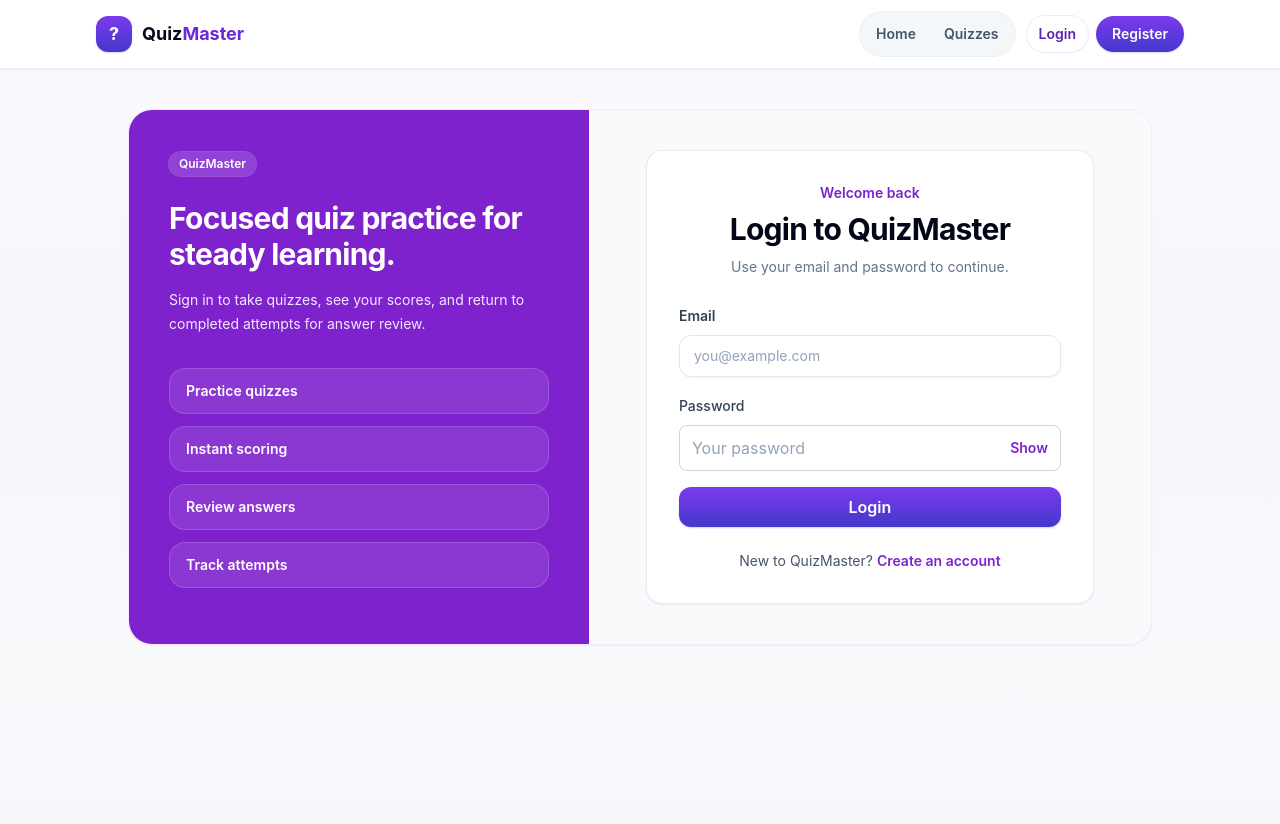
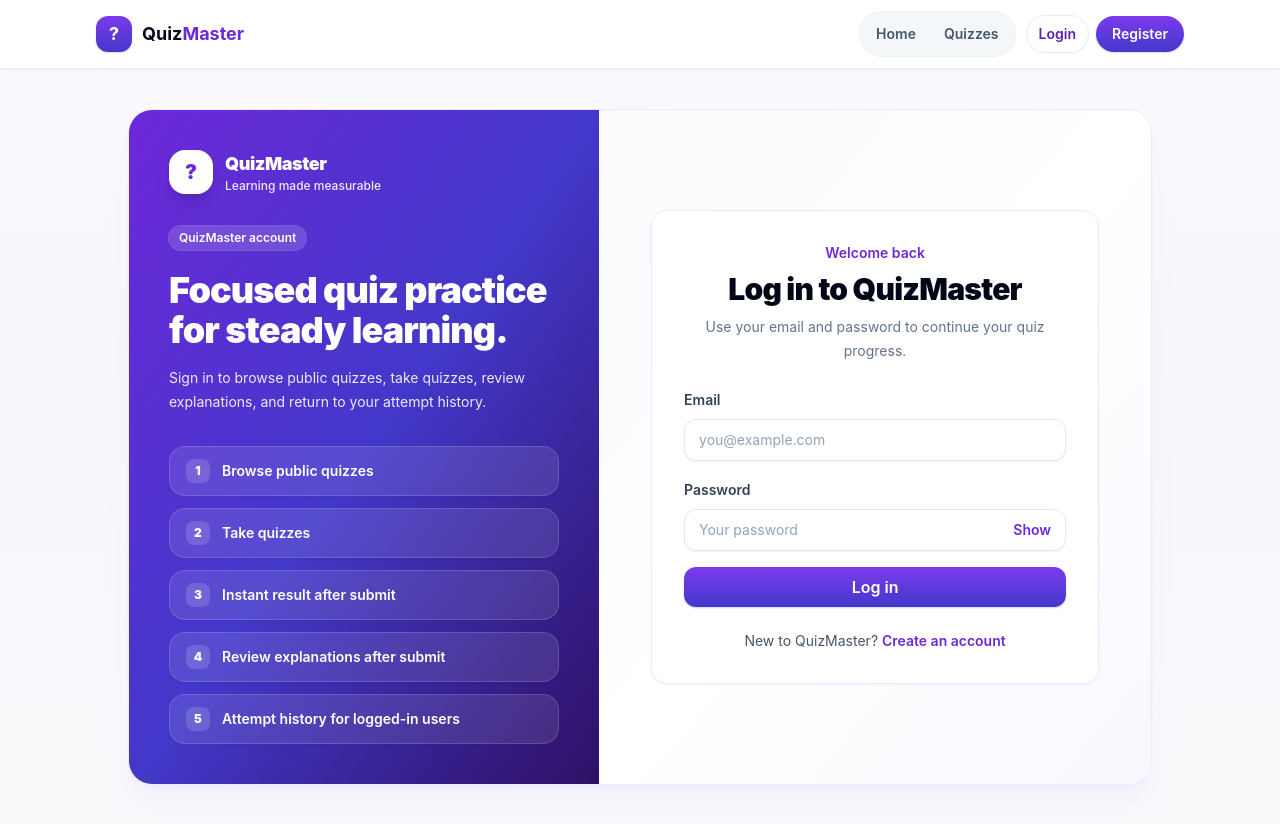
Before and after one commit to nguyenhdung2006/Quiz-Master, a React (Vite) app in the folder frontend/: page /login in a window 1280 px wide. Before the commit the page ends 800 px from the top, so only its background shows below. Built offline with nearby package versions, Linux system fonts and the light colour scheme; no server answers.

Commit message:
Polish auth pages

```diff
--- a/frontend/src/components/auth/AuthShell.jsx
+++ b/frontend/src/components/auth/AuthShell.jsx
@@ -1,33 +1,61 @@
 import Badge from "../ui/Badge.jsx";
 import Card from "../ui/Card.jsx";
 
-const highlights = ["Practice quizzes", "Instant scoring", "Review answers", "Track attempts"];
+const highlights = [
+  "Browse public quizzes",
+  "Take quizzes",
+  "Instant result after submit",
+  "Review explanations after submit",
+  "Attempt history for logged-in users",
+];
 
 export default function AuthShell({ children, description, eyebrow, footer, title }) {
   return (
-    <section className="mx-auto grid max-w-5xl overflow-hidden rounded-3xl border border-purple-100 bg-white shadow-sm lg:grid-cols-[0.9fr_1.1fr]">
-      <aside className="bg-purple-700 p-8 text-white lg:p-10">
-        <Badge className="bg-white/15 text-white ring-white/20" variant="neutral">
-          QuizMaster
-        </Badge>
-        <h2 className="mt-6 text-3xl font-bold tracking-tight">Focused quiz practice for steady learning.</h2>
-        <p className="mt-4 text-sm leading-6 text-purple-100">
-          Sign in to take quizzes, see your scores, and return to completed attempts for answer review.
-        </p>
-        <div className="mt-8 grid gap-3 sm:grid-cols-2 lg:grid-cols-1">
-          {highlights.map((item) => (
-            <div key={item} className="rounded-2xl border border-white/15 bg-white/10 px-4 py-3 text-sm font-semibold">
-              {item}
+    <section className="mx-auto grid max-w-5xl overflow-hidden rounded-3xl border border-violet-100 bg-white shadow-xl shadow-violet-100/60 lg:grid-cols-[0.92fr_1.08fr]">
+      <aside className="bg-gradient-to-br from-violet-700 via-indigo-700 to-violet-950 p-7 text-white sm:p-8 lg:p-10">
+        <div>
+          <div className="flex items-center gap-3">
+            <span className="flex h-11 w-11 items-center justify-center rounded-2xl bg-white text-xl font-black text-violet-700 shadow-lg shadow-violet-950/20">
+              ?
+            </span>
+            <div>
+              <p className="text-lg font-black tracking-tight">QuizMaster</p>
+              <p className="text-xs font-medium text-violet-100">Learning made measurable</p>
             </div>
-          ))}
+          </div>
+
+          <Badge className="mt-8 bg-white/15 text-white ring-white/20" variant="neutral">
+            QuizMaster account
+          </Badge>
+
+          <h2 className="mt-5 max-w-sm text-3xl font-black tracking-tight sm:text-4xl">
+            Focused quiz practice for steady learning.
+          </h2>
+          <p className="mt-4 max-w-md text-sm leading-6 text-violet-100">
+            Sign in to browse public quizzes, take quizzes, review explanations, and return to your attempt history.
+          </p>
+
+          <div className="mt-8 grid gap-3 sm:grid-cols-2 lg:grid-cols-1">
+            {highlights.map((item, index) => (
+              <div
+                key={item}
+                className="flex items-center gap-3 rounded-2xl border border-white/15 bg-white/10 px-4 py-3 text-sm font-semibold text-white shadow-sm shadow-violet-950/10"
+              >
+                <span className="flex h-6 w-6 shrink-0 items-center justify-center rounded-lg bg-white/15 text-xs font-black text-white">
+                  {index + 1}
+                </span>
+                {item}
+              </div>
+            ))}
+          </div>
         </div>
       </aside>
 
-      <div className="flex items-center justify-center bg-slate-50 p-5 sm:p-8 lg:p-10">
-        <Card className="w-full max-w-md shadow-md" padding="xl">
+      <div className="flex items-center justify-center bg-gradient-to-br from-slate-50 via-white to-violet-50/60 p-5 sm:p-8 lg:p-10">
+        <Card className="w-full max-w-md border-violet-100 shadow-lg shadow-violet-100/70" padding="xl">
           <div className="space-y-2 text-center">
-            <p className="text-sm font-semibold text-purple-700">{eyebrow}</p>
-            <h1 className="text-3xl font-bold tracking-tight text-slate-950">{title}</h1>
+            <p className="text-sm font-semibold text-violet-700">{eyebrow}</p>
+            <h1 className="text-3xl font-black tracking-tight text-slate-950">{title}</h1>
             <p className="text-sm leading-6 text-slate-500">{description}</p>
           </div>
           <div className="mt-6">{children}</div>
--- a/frontend/src/pages/LoginPage.jsx
+++ b/frontend/src/pages/LoginPage.jsx
@@ -4,6 +4,19 @@ import { useAuth } from "../auth/AuthContext.jsx";
 import AuthShell from "../components/auth/AuthShell.jsx";
 import Button from "../components/ui/Button.jsx";
 import { Input } from "../components/ui/FormControls.jsx";
+
+function AuthAlert({ children, tone = "danger" }) {
+  const styles =
+    tone === "success"
+      ? "border-emerald-200 bg-emerald-50 text-emerald-700"
+      : "border-red-200 bg-red-50 text-red-700";
+
+  return (
+    <div className={`mb-4 rounded-2xl border px-4 py-3 text-sm font-medium leading-6 ${styles}`} role="alert">
+      {children}
+    </div>
+  );
+}
 
 export default function LoginPage() {
   const { login } = useAuth();
@@ -48,29 +61,21 @@ export default function LoginPage() {
 
   return (
     <AuthShell
-      description="Use your email and password to continue."
+      description="Use your email and password to continue your quiz progress."
       eyebrow="Welcome back"
-      title="Login to QuizMaster"
+      title="Log in to QuizMaster"
       footer={
         <p className="text-center text-sm text-slate-600">
           New to QuizMaster?{" "}
-          <Link to="/register" className="font-semibold text-purple-700 hover:text-purple-800">
+          <Link to="/register" className="font-semibold text-violet-700 transition hover:text-violet-800">
             Create an account
           </Link>
         </p>
       }
     >
-      {error && (
-        <div className="mb-4 rounded-xl border border-red-200 bg-red-50 px-4 py-3 text-sm leading-6 text-red-700">
-          {error}
-        </div>
-      )}
+      {error && <AuthAlert>{error}</AuthAlert>}
 
-      {!error && successMessage && (
-        <div className="mb-4 rounded-xl border border-emerald-200 bg-emerald-50 px-4 py-3 text-sm leading-6 text-emerald-700">
-          {successMessage}
-        </div>
-      )}
+      {!error && successMessage && <AuthAlert tone="success">{successMessage}</AuthAlert>}
 
       <form className="space-y-4" onSubmit={handleSubmit} noValidate>
         <Input
@@ -79,24 +84,27 @@ export default function LoginPage() {
           value={email}
           onChange={(event) => setEmail(event.target.value)}
           autoComplete="email"
+          disabled={submitting}
           placeholder="you@example.com"
         />
 
         <label className="block space-y-2">
-          <span className="text-sm font-medium text-slate-700">Password</span>
-          <div className="flex rounded-lg border border-slate-300 bg-white transition focus-within:border-purple-500 focus-within:ring-4 focus-within:ring-purple-100">
+          <span className="text-sm font-semibold text-slate-700">Password</span>
+          <div className="flex rounded-xl border border-slate-200 bg-white shadow-sm transition hover:border-slate-300 focus-within:border-violet-500 focus-within:ring-4 focus-within:ring-violet-100">
             <input
               type={showPassword ? "text" : "password"}
               value={password}
               onChange={(event) => setPassword(event.target.value)}
               autoComplete="current-password"
-              className="min-w-0 flex-1 rounded-l-lg px-3 py-2.5 text-slate-950 outline-none placeholder:text-slate-400"
+              disabled={submitting}
+              className="min-w-0 flex-1 rounded-l-xl px-3.5 py-2.5 text-sm text-slate-950 outline-none placeholder:text-slate-400 disabled:cursor-not-allowed disabled:bg-slate-50 disabled:text-slate-500"
               placeholder="Your password"
             />
             <button
               type="button"
+              disabled={submitting}
               onClick={() => setShowPassword((value) => !value)}
-              className="rounded-r-lg px-3 text-sm font-semibold text-purple-700 transition hover:bg-purple-50"
+              className="rounded-r-xl px-3.5 text-sm font-semibold text-violet-700 transition hover:bg-violet-50 focus:outline-none focus-visible:ring-4 focus-visible:ring-violet-100 disabled:cursor-not-allowed disabled:text-slate-400 disabled:hover:bg-transparent"
             >
               {showPassword ? "Hide" : "Show"}
             </button>
@@ -107,9 +115,10 @@ export default function LoginPage() {
           type="submit"
           disabled={submitting}
           className="w-full"
+          aria-busy={submitting}
           size="lg"
         >
-          {submitting ? "Logging in..." : "Login"}
+          {submitting ? "Logging in..." : "Log in"}
         </Button>
       </form>
     </AuthShell>
```
Also changed, not shown: frontend/src/pages/RegisterPage.jsx (+23 -11 lines).
